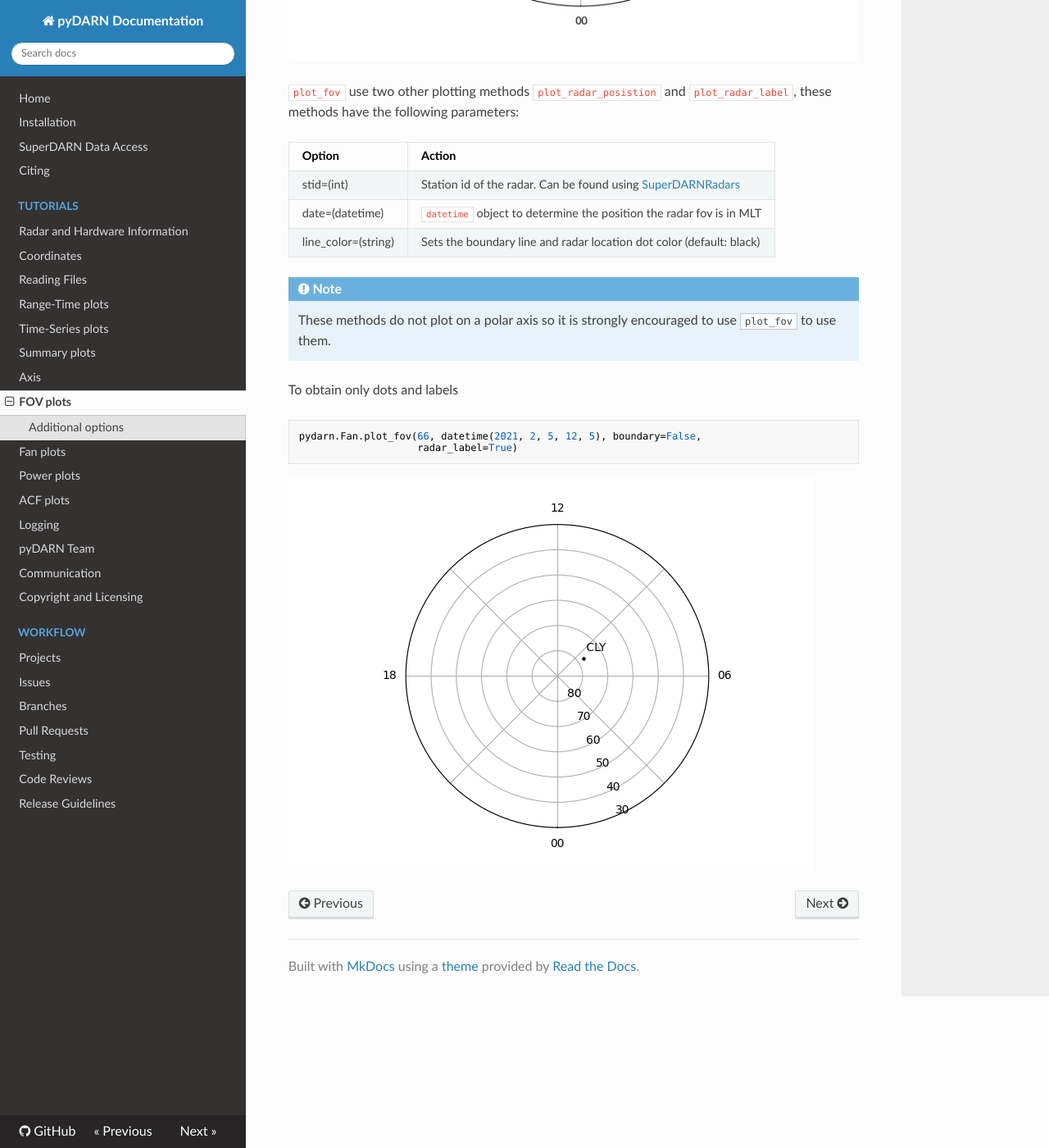
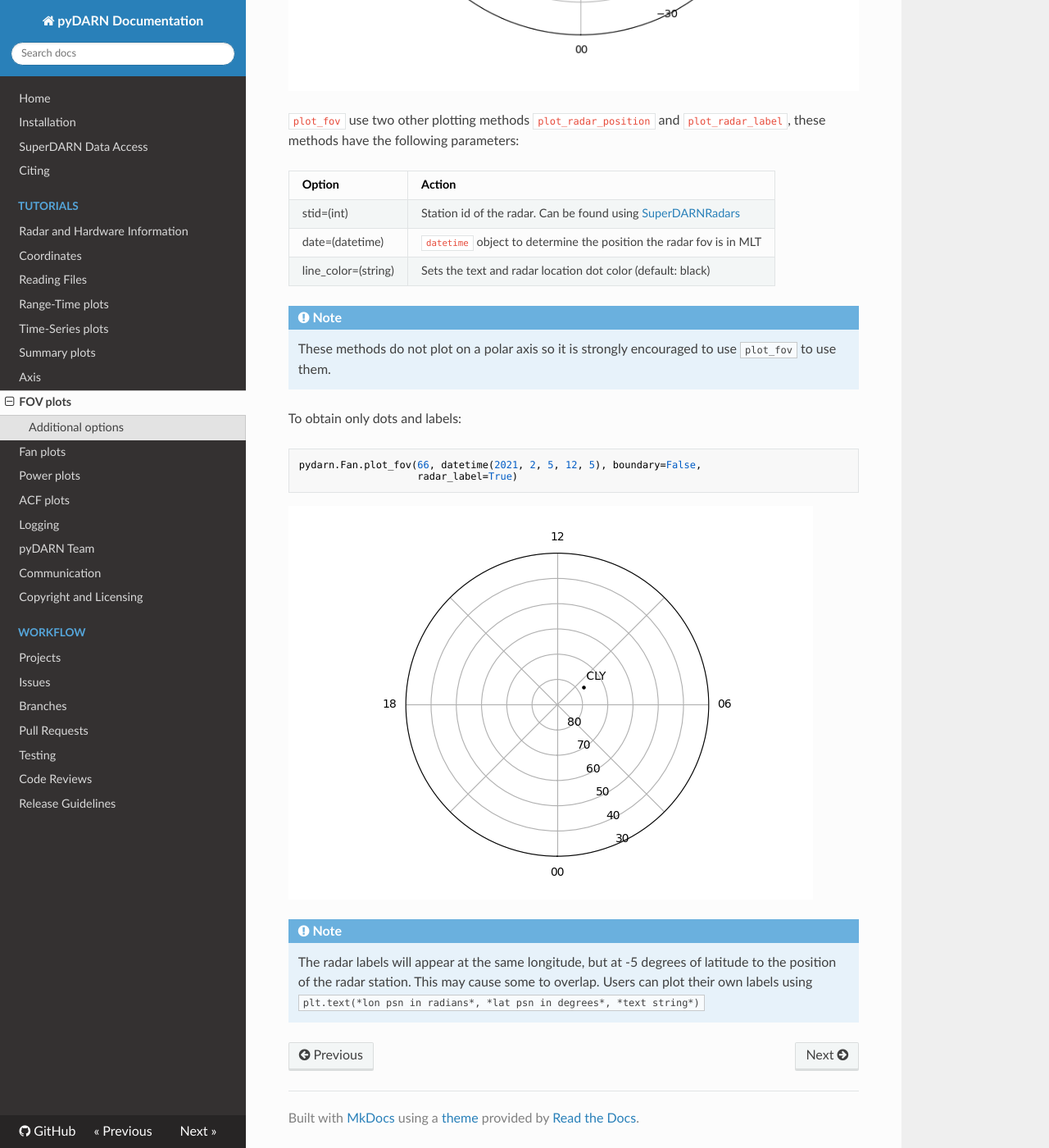
Before and after one commit to SuperDARN/pydarn, an MkDocs documentation site: the page built from docs/user/fov.md, in a window 1280 px wide and 1400 px high, scrolled down 3242 px. Shown: the whole window at 82% size. Built offline with MkDocs 1.6.1, drawn with Linux system fonts in a browser that asks for light colours; nearby versions of some CDN libraries; some of the changed text lies outside the part shown.

Commit message:
Apply suggestions from code review
Co-authored-by: carleyjmartin <60905856+carleyjmartin@users.noreply.github.com>

````diff
--- a/docs/user/fov.md
+++ b/docs/user/fov.md
@@ -28,6 +28,7 @@
 | stid=(int)              | Station id of the radar. Can be found using [SuperDARNRadars](hardware.md)                              |
 | date=(datetime)         | `datetime` object to determine the position the radar fov is in MLT
 | ranges=(list)           | Two element list giving the lower and upper ranges to plot, grabs ranges from hardware file (default [] |
+| colorbar=(bool)             | Set true to plot a colorbar (default: True)                                                                      |
 | colorbar_label=(string) | Label for the colour bar (requires colorbar to be true)                                                 |
 | boundary=(bool)         | Set false to not show the outline of the radar FOV (default: True)                                      |
 | fov_color=(string)      | Sets the fill in color for the fov plot (default: transparency)                                         |
@@ -57,7 +58,7 @@
 
 ![](../imgs/fov_2.png)
 
-This example will plots the South Hemisphere radars FOV in red:
+This example will plot the South Hemisphere radars FOV in red:
 
 ```python
 for stid in pydarn.SuperDARNRadars.radars.keys():
@@ -71,18 +72,18 @@
 
 ![](../imgs/fov_3.png)
 
-`plot_fov` use two other plotting methods `plot_radar_posistion` and `plot_radar_label`, these methods have the following parameters:
+`plot_fov` use two other plotting methods `plot_radar_position` and `plot_radar_label`, these methods have the following parameters:
 
 | Option                  | Action                                                                                                  |
 | ----------------------- | ------------------------------------------------------------------------------------------------------- |
 | stid=(int)              | Station id of the radar. Can be found using [SuperDARNRadars](hardware.md)                              |
 | date=(datetime)         | `datetime` object to determine the position the radar fov is in MLT
-| line_color=(string)     | Sets the boundary line and radar location dot color (default: black)                                    |
+| line_color=(string)     | Sets the text and radar location dot color (default: black)                                    |
 
 !!! Note
     These methods do not plot on a polar axis so it is strongly encouraged to use `plot_fov` to use them.
 
-To obtain only dots and labels
+To obtain only dots and labels:
 
 ```python
 pydarn.Fan.plot_fov(66, datetime(2021, 2, 5, 12, 5), boundary=False,
@@ -90,3 +91,6 @@
 ```
 
 ![](../imgs/fov_4.png)
+
+!!! Note
+    The radar labels will appear at the same longitude, but at -5 degrees of latitude to the position of the radar station. This may cause some to overlap. Users can plot their own labels using `plt.text(*lon psn in radians*, *lat psn in degrees*, *text string*)`
````
Also changed, not shown: docs/user/axis.md (+1 -1 lines), docs/user/fan.md (+1 -1 lines).
